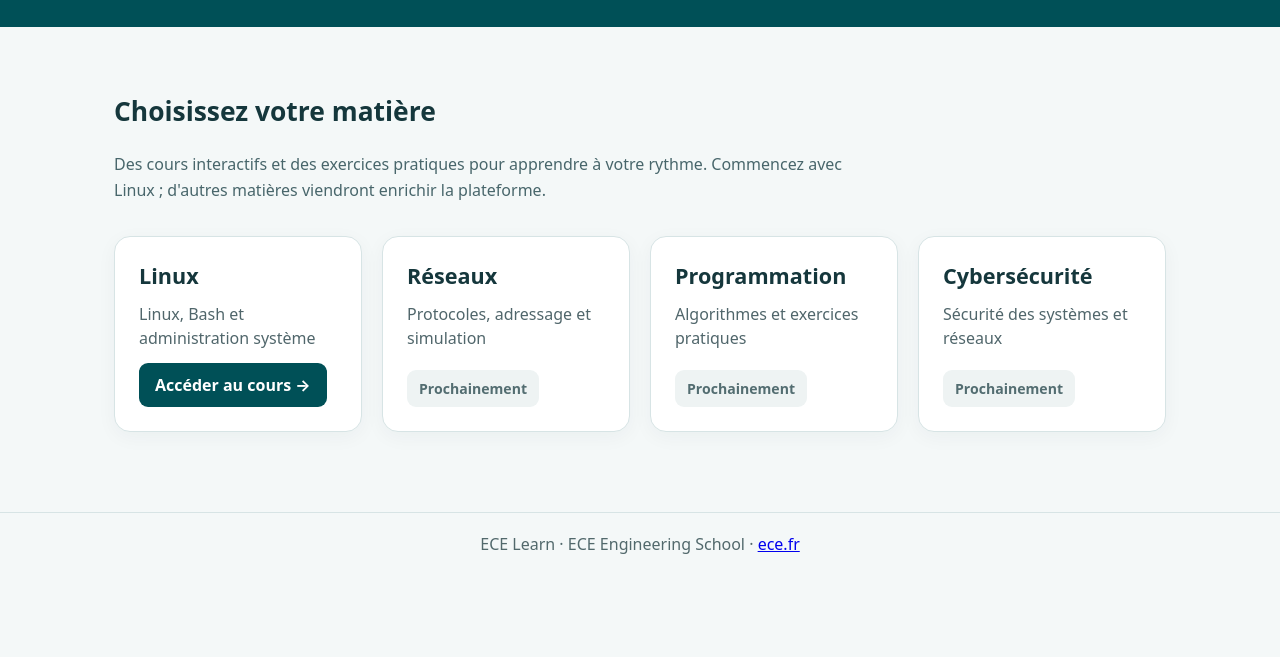
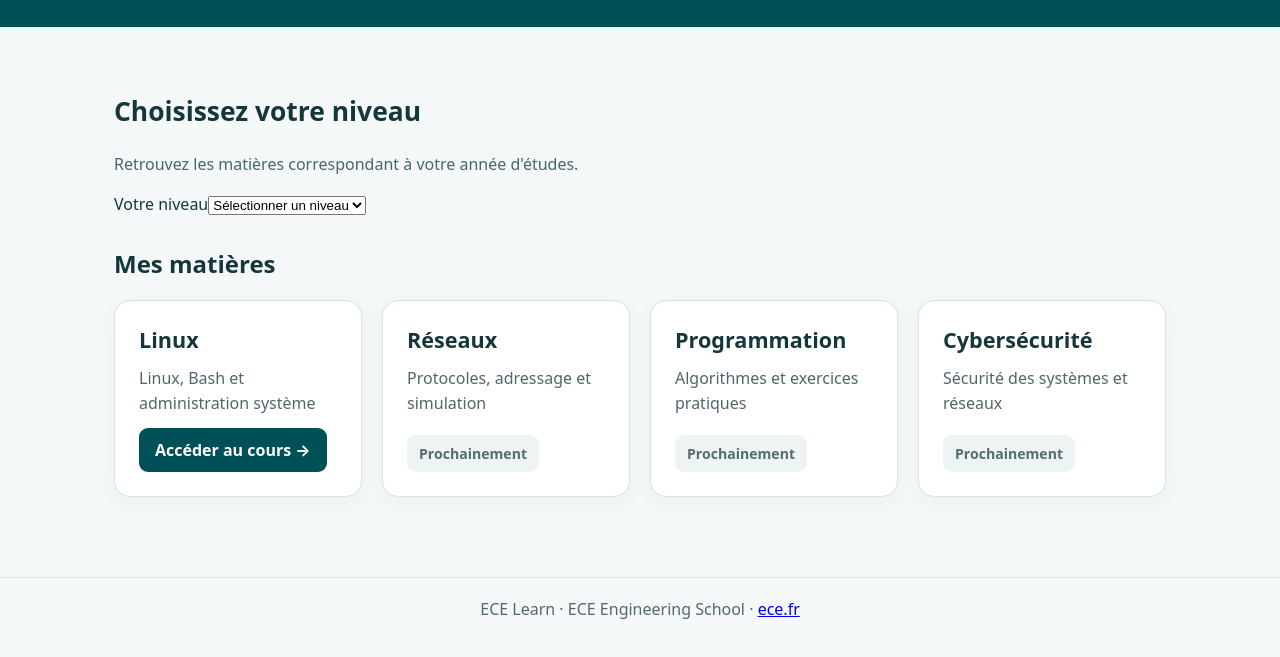
Before and after one commit to bm-ece/ece-learn-preview, a plain HTML site: page index.html in a window 1280 px wide. Shown: the part 139-796 px from the top of the page. Drawn offline with Linux system fonts and the light colour scheme.

Commit message:
preview: synchroniser portail et filtrage ING1 ING2 ING3

```diff
--- a/index.html
+++ b/index.html
@@ -4,15 +4,15 @@
   <meta charset="utf-8">
   <meta name="viewport" content="width=device-width,initial-scale=1">
   <title>ECE Learn · Votre espace d'apprentissage interactif</title>
-  <meta name="description" content="ECE Learn : votre espace d'apprentissage interactif. Linux, Réseaux, Programmation et Cybersécurité.">
+  <meta name="description" content="ECE Learn : votre espace d'apprentissage interactif pour ING1, ING2 et ING3.">
   <link rel="icon" type="image/svg+xml" href="assets/favicon.svg">
   <link rel="stylesheet" href="css/portal.css">
 </head>
 <body>
   <header><div class="brand"><img src="assets/ece-logo.jpg" alt="Logo ECE" width="54" height="54"><div><h1>ECE Learn</h1><p>Votre espace d'apprentissage interactif</p></div></div></header>
   <main>
-    <section class="intro"><h2>Choisissez votre matière</h2><p>Des cours interactifs et des exercices pratiques pour apprendre à votre rythme. Commencez avec Linux ; d'autres matières viendront enrichir la plateforme.</p></section>
-    <section class="courses" id="courses" aria-label="Matières disponibles et à venir"></section>
+    <section class="intro"><h2>Choisissez votre niveau</h2><p>Retrouvez les matières correspondant à votre année d'études.</p><label for="level">Votre niveau</label><select id="level"><option value="">Sélectionner un niveau</option><option value="ING1">ING1</option><option value="ING2">ING2</option><option value="ING3">ING3</option></select></section>
+    <section aria-label="Matières correspondant au niveau"><h2 class="courses-title">Mes matières</h2><p id="course-message" role="status" aria-live="polite"></p><div class="courses" id="courses"></div></section>
   </main>
   <footer>ECE Learn · ECE Engineering School · <a href="https://www.ece.fr/" rel="noopener noreferrer" target="_blank">ece.fr</a></footer>
   <script src="js/catalog.js"></script>
```
